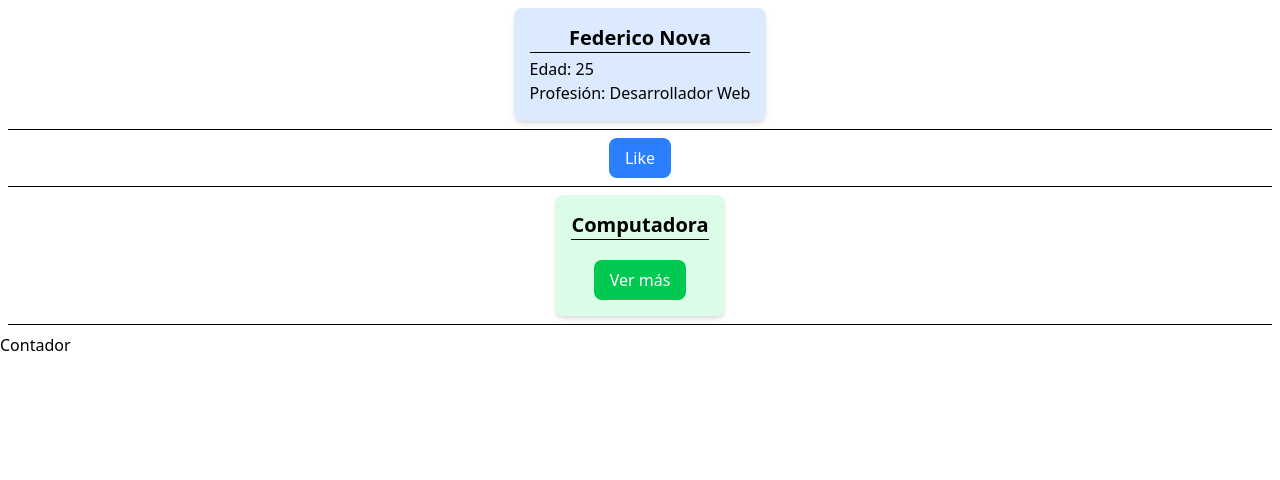
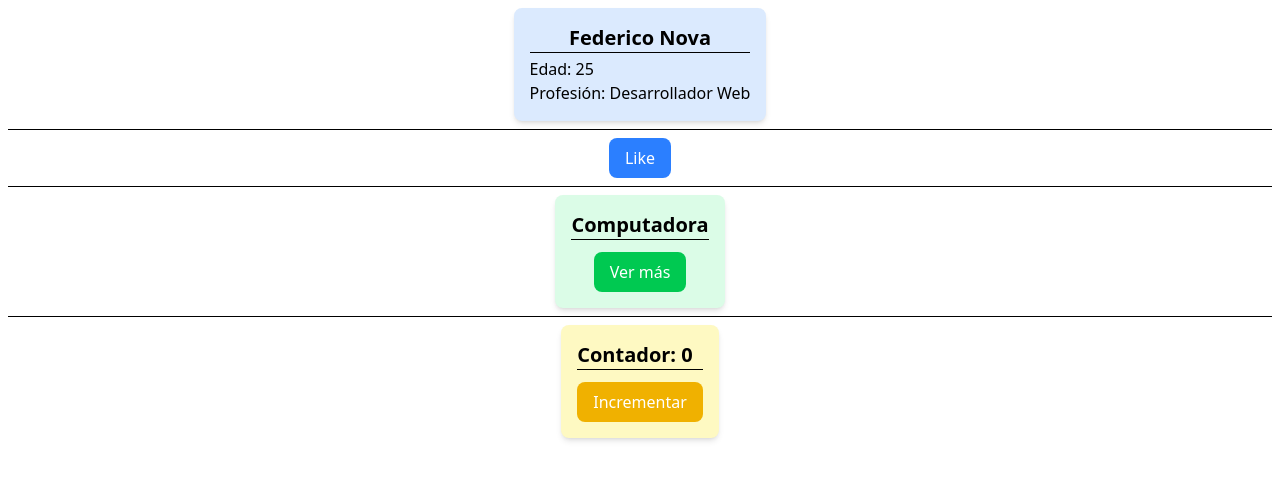
Before and after one commit to feden15/desafio-14, a React (Vite) app: page / in a window 1280 px wide. Shown: the top 480 px of the page. Built offline with nearby package versions, Linux system fonts and the light colour scheme.

Commit message:
Finalizamos de crear y estilizar Contador.jsx

```diff
--- a/src/components/Contador.jsx
+++ b/src/components/Contador.jsx
@@ -1,7 +1,21 @@
-const Contador = () => {
-  return (
-    <div>Contador</div>
-  )
+import { useState } from "react"
+
+const Contador = ({ limite }) => {
+    const [count, setCount] = useState(0)
+
+    return (
+        <div className="flex flex-col bg-yellow-100 p-4 rounded-lg shadow-md mt-2 w-max m-auto">
+            <p className="text-xl font-bold">Contador: {count}</p>
+            <hr className="mb-1"/>
+            <button
+                onClick={() => setCount(count + 1)}
+                disabled= {count >= limite}
+                className={`px-4 py-2 mt-2 rounded-lg ${count >= limite ? "bg-gray-400" : "bg-yellow-500 hover:bg-yellow-700 text-white"}`}
+            >
+                Incrementar
+            </button>
+        </div>
+    )
 }
 
 export default Contador
--- a/src/components/Producto.jsx
+++ b/src/components/Producto.jsx
@@ -12,7 +12,7 @@ const Producto = ({ nombre, descripcion }) => {
 
             <button
                 onClick={() => setShowDescripcion(!showDescripcion)}
-                className="py-2 px-4 bg-green-500 hover:bg-green-700 text-white rounded-lg mt-4 m-auto"
+                className="py-2 px-4 bg-green-500 hover:bg-green-700 text-white rounded-lg mt-2 m-auto"
             >
                 {showDescripcion ? "Ver menos" : "Ver más"}
             </button>
```
